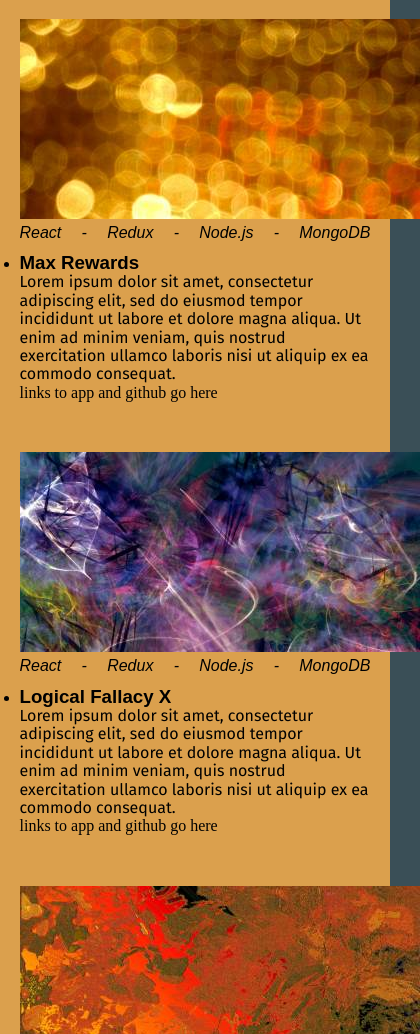
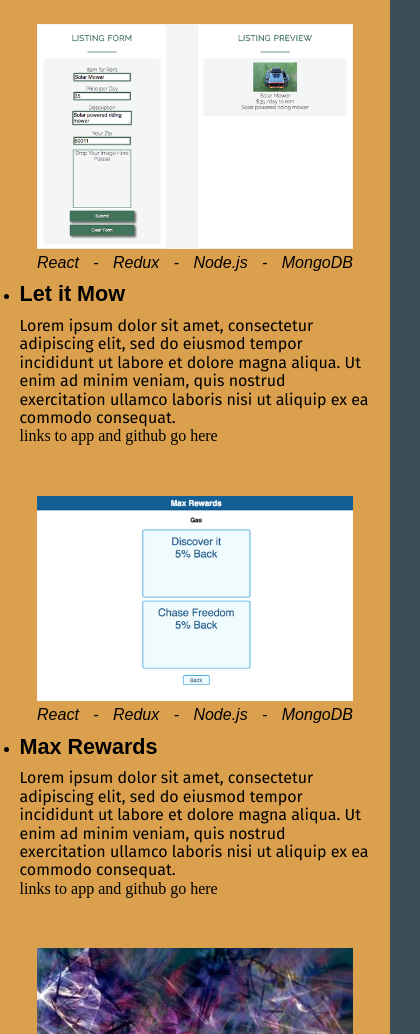
Before and after one commit to dhoel/portfolio, a plain HTML site: page index.html in a window 390 px wide. Shown: the part 594-1628 px from the top of the page, 420 px wide, since content can reach past the window. Drawn offline with nearby package versions, Linux system fonts and the light colour scheme; a web font is replaced by a local one.

Commit message:
adds styling changes

```diff
--- a/index.html
+++ b/index.html
@@ -46,9 +46,9 @@
 
     <div id='projects-group'>
       <h2 id='projects-header'>Projects</h2>
-      <section id='max-rewards' class='project-block'>
+      <section id='let-it-mow' class='project-block'>
           <summary class='proj-summary left'>
-              <h3 class='proj-title'>Max Rewards</h3>
+              <h3 class='proj-title'>Let it Mow</h3>
               <p>Lorem ipsum dolor sit amet, consectetur adipiscing elit,
                   sed do eiusmod tempor incididunt ut labore et dolore magna
                   aliqua. Ut enim ad minim veniam, quis nostrud exercitation
@@ -56,7 +56,7 @@
               <div>links to app and github go here</div>
           </summary>
           <div class='proj-screenshot right'>
-              <img src='images/max-rewards.jpg' alt='Max Rewards screenshot'>
+              <img src='images/let-it-mow.png' alt='Let it Mow screenshot'>
               <div class='project-tech'>
                 <span>React</span>
                 <span>-</span>
@@ -68,9 +68,9 @@
               </div>
           </div>
       </section>
-      <section id='logical-fall-x' class='project-block'>
+      <section id='max-rewards' class='project-block'>
           <div class='proj-screenshot left'>
-              <img src='images/logical-fall.jpg' alt='Logical Fallacy screenshot'>
+              <img src='images/max-rewards.png' alt='Max Rewards screenshot'>
               <div class='project-tech'>
                 <span>React</span>
                 <span>-</span>
@@ -82,6 +82,16 @@
               </div>
           </div>
           <summary class='proj-summary right'>
+              <h3 class='proj-title'>Max Rewards</h3>
+              <p>Lorem ipsum dolor sit amet, consectetur adipiscing elit,
+                  sed do eiusmod tempor incididunt ut labore et dolore magna
+                  aliqua. Ut enim ad minim veniam, quis nostrud exercitation
+                  ullamco laboris nisi ut aliquip ex ea commodo consequat. </p>
+              <div>links to app and github go here</div>
+          </summary>
+      </section>
+      <section id='logical-fallacy' class='project-block'>
+          <summary class='proj-summary left'>
               <h3 class='proj-title'>Logical Fallacy X</h3>
               <p>Lorem ipsum dolor sit amet, consectetur adipiscing elit,
                   sed do eiusmod tempor incididunt ut labore et dolore magna
@@ -89,18 +99,8 @@
                   ullamco laboris nisi ut aliquip ex ea commodo consequat. </p>
               <div>links to app and github go here</div>
           </summary>
-      </section>
-      <section id='capstone' class='project-block'>
-          <summary class='proj-summary left'>
-              <h3 class='proj-title'>Capstone</h3>
-              <p>Lorem ipsum dolor sit amet, consectetur adipiscing elit,
-                  sed do eiusmod tempor incididunt ut labore et dolore magna
-                  aliqua. Ut enim ad minim veniam, quis nostrud exercitation
-                  ullamco laboris nisi ut aliquip ex ea commodo consequat. </p>
-              <div>links to app and github go here</div>
-          </summary>
           <div class='proj-screenshot right'>
-              <img src='images/capstone.jpg' alt='Capstone screenshot'>
+              <img src='images/logical-fall.jpg' alt='Logical Fallacy X screenshot'>
               <div class='project-tech'>
                 <span>React</span>
                 <span>-</span>
@@ -112,7 +112,7 @@
               </div>
           </div>
       </section>
-      <section id='project-4' class='project-block'>
+      <!-- <section id='project-4' class='project-block'>
           <div class='proj-screenshot left'>
               <img src='images/project-4.jpg' alt='Project 4 screenshot'>
               <div class='proj-tech'>Project technology</div>
@@ -125,7 +125,7 @@
                   ullamco laboris nisi ut aliquip ex ea commodo consequat. </p>
               <div>links to app and github go here</div>
           </summary>
-      </section>
+      </section> -->
   </div>
 
   </main>
--- a/main.css
+++ b/main.css
@@ -1,13 +1,13 @@
 * {
   box-sizing: border-box;
   margin: 0;
-
 }
 html, body {
   height: 100%;
   background-color: #3A4F57;
 }
 main {
+  height: 1200px;
   background-color: #DBA04D;
 }
 header {
@@ -76,12 +76,16 @@ h1 {
   font-family: 'Fira Sans Condensed', sans-serif;
   font-size: 200%;
   text-align: center;
-    margin-bottom: 40px;
-    padding-top: 30px;
+  line-height: 150%;
+  height: 3.5em;
+  padding: 30px 0;
+  /*background-color: #A4243B;*/
 }
 .proj-title {
   font-family: 'Fira Sans Condensed', sans-serif;
+  font-size: 135%;
   display: inline-block;
+  margin-bottom: 10px;
 }
 .proj-screenshot .proj-summary {
     width: 100%;
@@ -115,13 +119,17 @@ footer {
   text-align: center;
   color: #F6F6F6;
   letter-spacing: .5px;
+  margin: 30px auto;
 }
-#footer-name {
+/*#footer-name {
   margin-bottom: 25px;
-}
+}*/
 @media (max-width: 1020px) {
   header {
       display: block;
+  }
+  main {
+    height: 1700px;
   }
   #personal-info {
       display: block;
@@ -149,7 +157,7 @@ footer {
       order: 2;
   }
   .proj-screenshot {
-        max-width: 100%;
+      max-width: 90%;
   }
   .right {
       margin-left: 0;
@@ -159,27 +167,33 @@ footer {
   }
 }
 @media (max-width: 550px) {
+  main {
+    width: 100%;
+  }
   #about {
       max-width: 90%;
   }
   .project-block {
       max-width: 90%;
   }
-    .proj-title {
-        text-align: center;
-    }
-}
-@media (max-width: 450px) {
-  header {
-    margin: 50px auto;
-  }
-  #about {
-      max-width: 80%;
-  }
-  .project-screenshot {
-      max-width: 80%;
+  .proj-screenshot {
+      max-width: 90%;
   }
   .proj-title {
       text-align: center;
   }
 }
+@media (max-width: 485px) {
+  main {
+    height: 1755px;
+  }
+}
+@media (max-width: 450px) {
+  main {
+    height: 1700px;
+  }
+  .proj-screenshot>img {
+    max-width: 100%;
+    max-height: 100%;
+  }
+}
```
Lines whose indentation alone changed are shown as unchanged.
